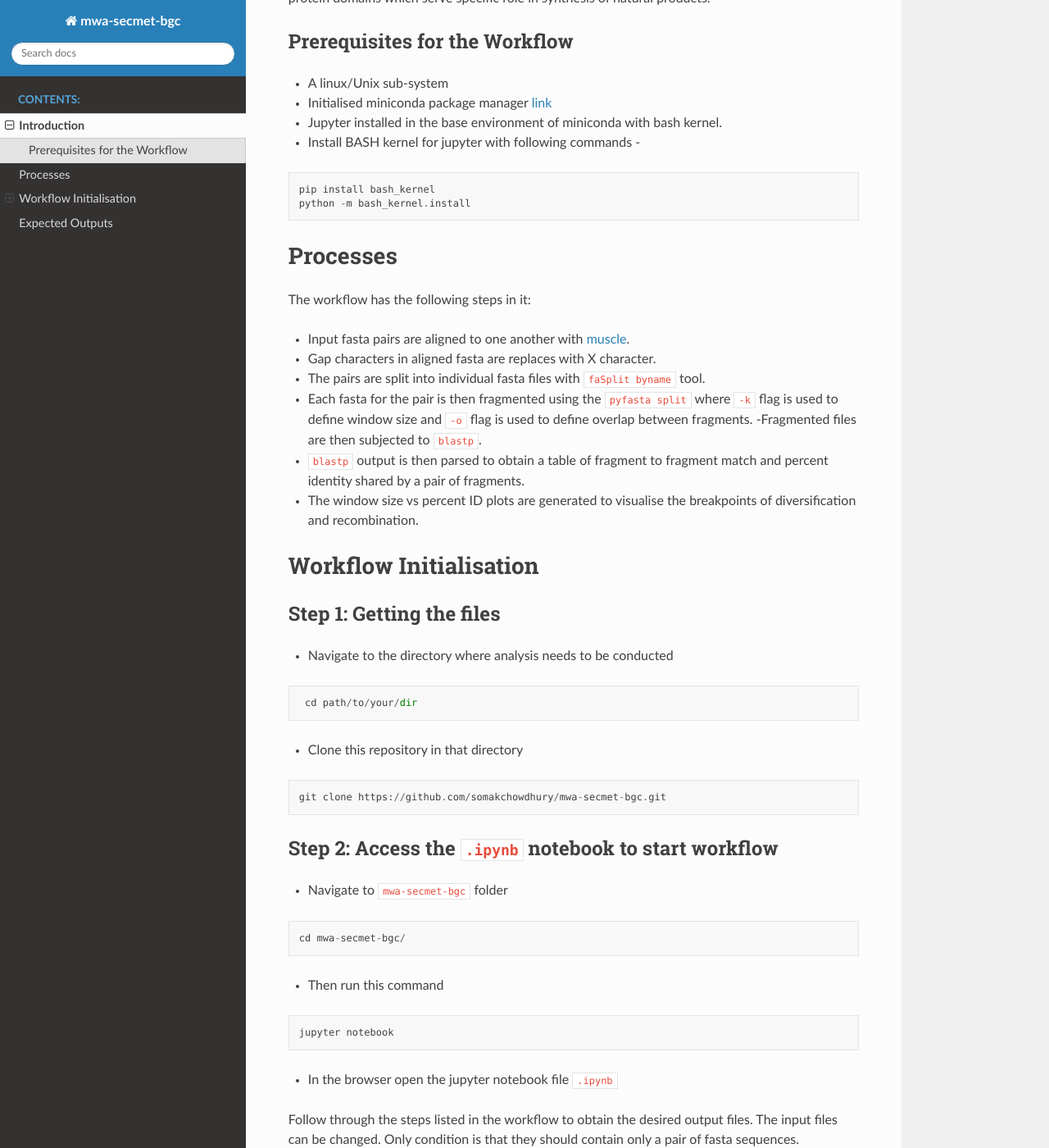
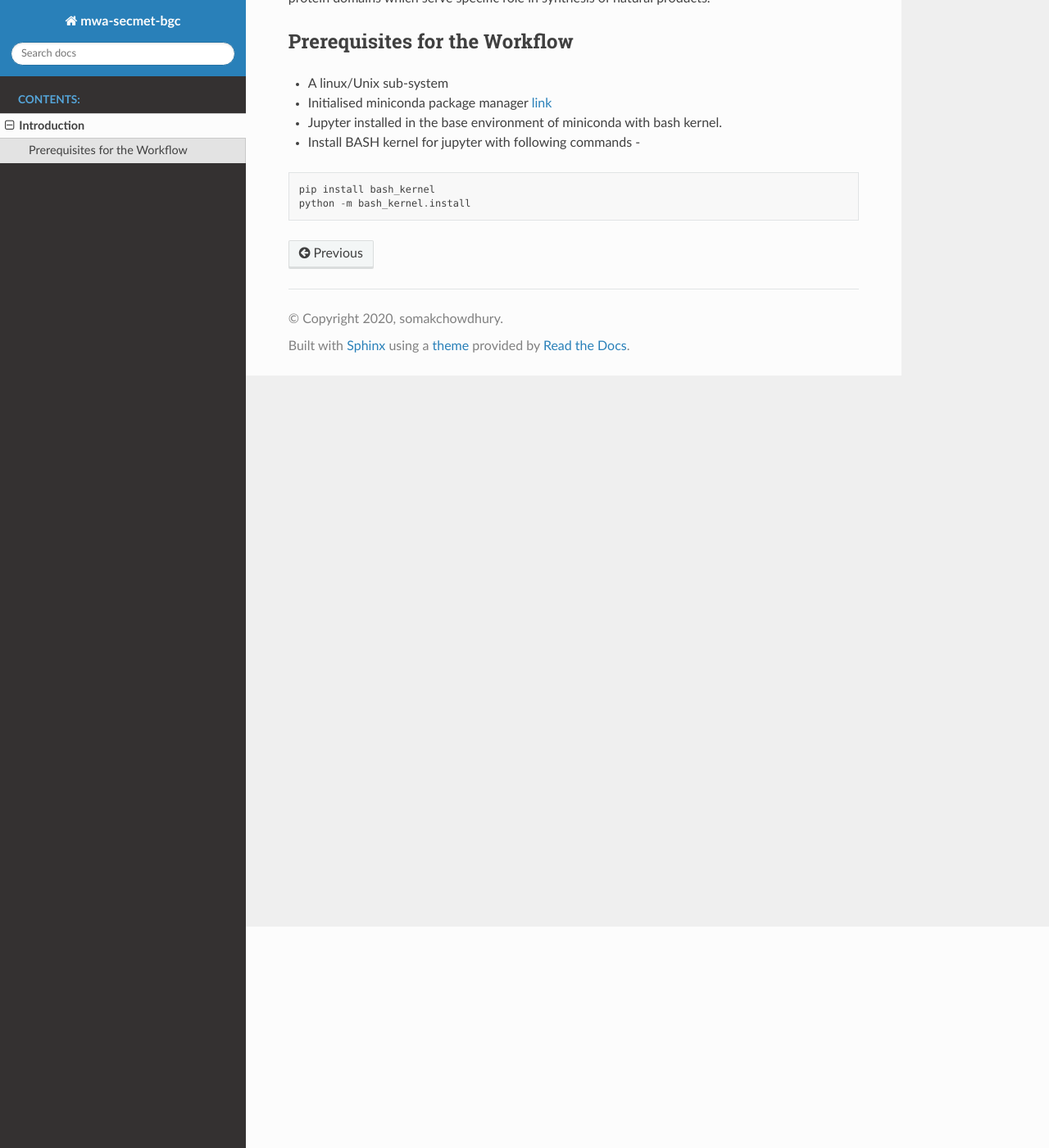
Before and after one commit to somakchowdhury/mwa-secmet-bgc, a Sphinx documentation site: the page built from docs/Intro.md, in a window 1280 px wide and 1400 px high, scrolled down 270 px. Shown: the whole window at 82% size. Built offline with Sphinx 7.4.7 and the Read the Docs theme 2.0.0, drawn with Linux system fonts in a browser that asks for light colours; some of the changed text lies outside the part shown.

Commit message:
Subdivided Intro

````diff
--- a/docs/Intro.md
+++ b/docs/Intro.md
@@ -14,60 +14,3 @@ The use case here is modules of secondary metabolite producing genes. These modu
  pip install bash_kernel
  python -m bash_kernel.install
  ```
-
-
- # Processes
-
- The workflow has the following steps in it:
-
- - Input fasta pairs are aligned to one another with [muscle](http://www.drive5.com/muscle/muscle.html).
- - Gap characters in aligned fasta are replaces with X character.
- - The pairs are split into individual fasta files with `faSplit byname` tool.
- - Each fasta for the pair is then fragmented using the `pyfasta split` where `-k` flag is used to define window size and `-o` flag is used to define overlap between fragments.
- -Fragmented files are then subjected to `blastp`.
- - `blastp` output is then parsed to obtain a table of fragment to fragment match and percent identity shared by a pair of fragments.
- - The window size vs percent ID plots are generated to visualise the breakpoints of diversification and recombination.
-
- # Workflow Initialisation
-
-## Step 1: Getting the files
-
-- Navigate to the directory where analysis needs to be conducted
-```
- cd path/to/your/dir
-```
-- Clone this repository in that directory
-```
-git clone https://github.com/somakchowdhury/mwa-secmet-bgc.git
-```
-
-## Step 2: Access the `.ipynb` notebook to start workflow
-
-- Navigate to `mwa-secmet-bgc` folder
-```
-cd mwa-secmet-bgc/
-```
-- Then run this command
-```
-jupyter notebook
-```
-- In the browser open the jupyter notebook file `.ipynb`
-
-Follow through the steps listed in the workflow to obtain the desired output files. The input files can be changed. Only condition is that they should contain only a pair of fasta sequences.
-
-# Expected Outputs
-
-Four unnumbered output folders will be created at the end of the workflow.
-
-```
-mwa-secmet-bgc
-|___aligned_pairs/
-|___fragmented_pairs/
-|___blast_out/
-|___result_plots/
-|___result_tables/
-```
-
-The `results_plot/` contains pairwise graphs of the compared sequences with appropriate titles for subject and query
-
-The `result_tables/` contains modified and filtered blast output tables that were used to produce the plots.
````
